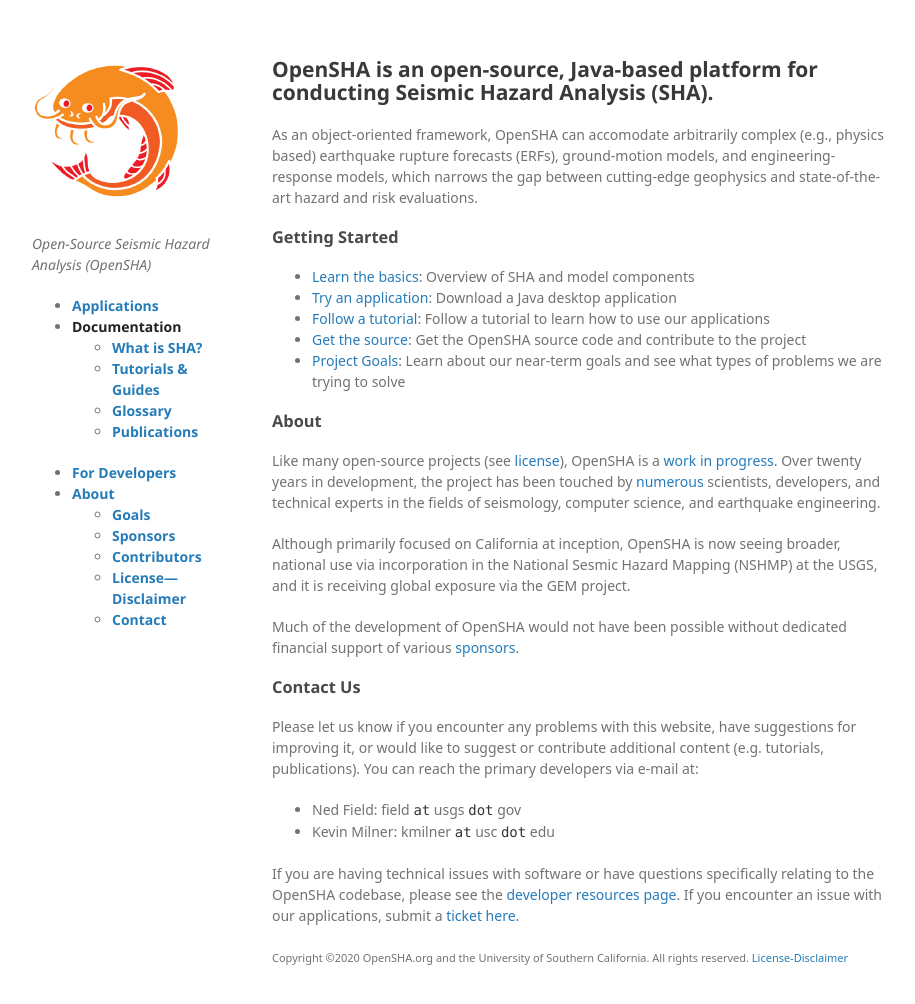
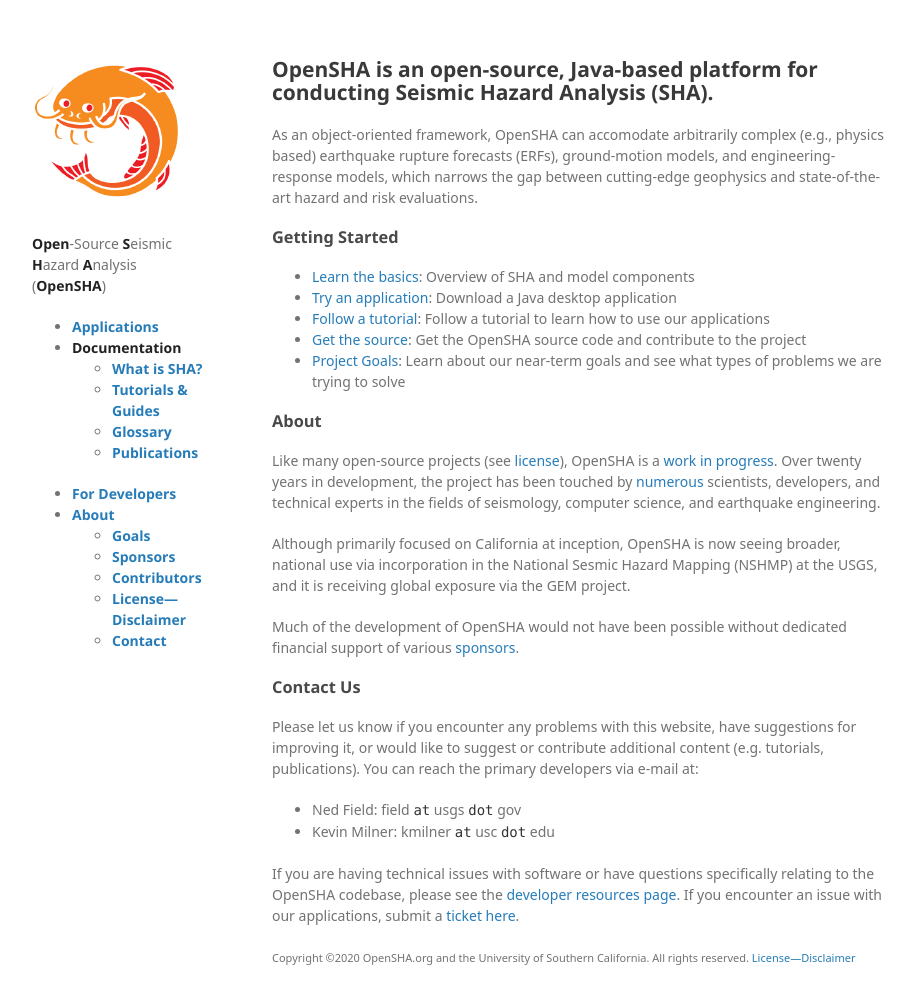
Before and after one commit to opensha/opensha.github.io, a Jekyll site: the page built from Home.md, in a window 1280 px wide and 1037 px high. Shown: the top 1004 px of the window, without its empty margins (178-1093 px from the left). Built offline with Jekyll 4.4.1, drawn with Linux system fonts in a browser that asks for light colours; some web fonts are replaced; our own code applies the rules of GitHub Pages for plain Markdown files; a script that is not in the unit is left out; part of the change alters nothing that is shown.

```diff
--- a/Home.md
+++ b/Home.md
@@ -12,7 +12,7 @@ As an object-oriented framework, OpenSHA can accomodate arbitrarily complex (e.g
 
 ### About
 
-Like many open-source projects (see [license](License)), OpenSHA is a [work in progress](Goals). Over twenty years in development, the project has been touched by [numerous](Contributors) scientists, developers, and technical experts in the fields of seismology, computer science, and earthquake engineering.
+Like many open-source projects (see [license](License-Disclaimer)), OpenSHA is a [work in progress](Goals). Over twenty years in development, the project has been touched by [numerous](Contributors) scientists, developers, and technical experts in the fields of seismology, computer science, and earthquake engineering.
 
 Although primarily focused on California at inception, OpenSHA is now seeing broader, national use via incorporation in the National Sesmic Hazard Mapping (NSHMP) at the USGS, and it is receiving global exposure via the GEM project.
 
--- a/_Footer.md
+++ b/_Footer.md
@@ -1,2 +1,2 @@
 Copyright &copy;2020 OpenSHA.org and the University of Southern California.
-All rights reserved. [License-Disclaimer](License)
+All rights reserved. [License&mdash;Disclaimer](License-Disclaimer)
--- a/_Sidebar.md
+++ b/_Sidebar.md
@@ -1,6 +1,6 @@
 [![OpenSHA](resources/opensha_logo_small.png)](Home)
 
-*Open-Source Seismic Hazard Analysis (OpenSHA)*
+**Open**-Source **S**eismic **H**azard **A**nalysis (**OpenSHA**)
 
 * **[Applications](Applications)**
 * **Documentation**
@@ -13,5 +13,5 @@
   * **[Goals](Goals)**
   * **[Sponsors](Sponsors)**
   * **[Contributors](Contributors)**
-  * **[License&mdash;Disclaimer](License)**
+  * **[License&mdash;Disclaimer](License-Disclaimer)**
   * **[Contact](Home#contact-us)**
```
Also changed, not shown: License-Disclaimer.md (added), 1 other file.
